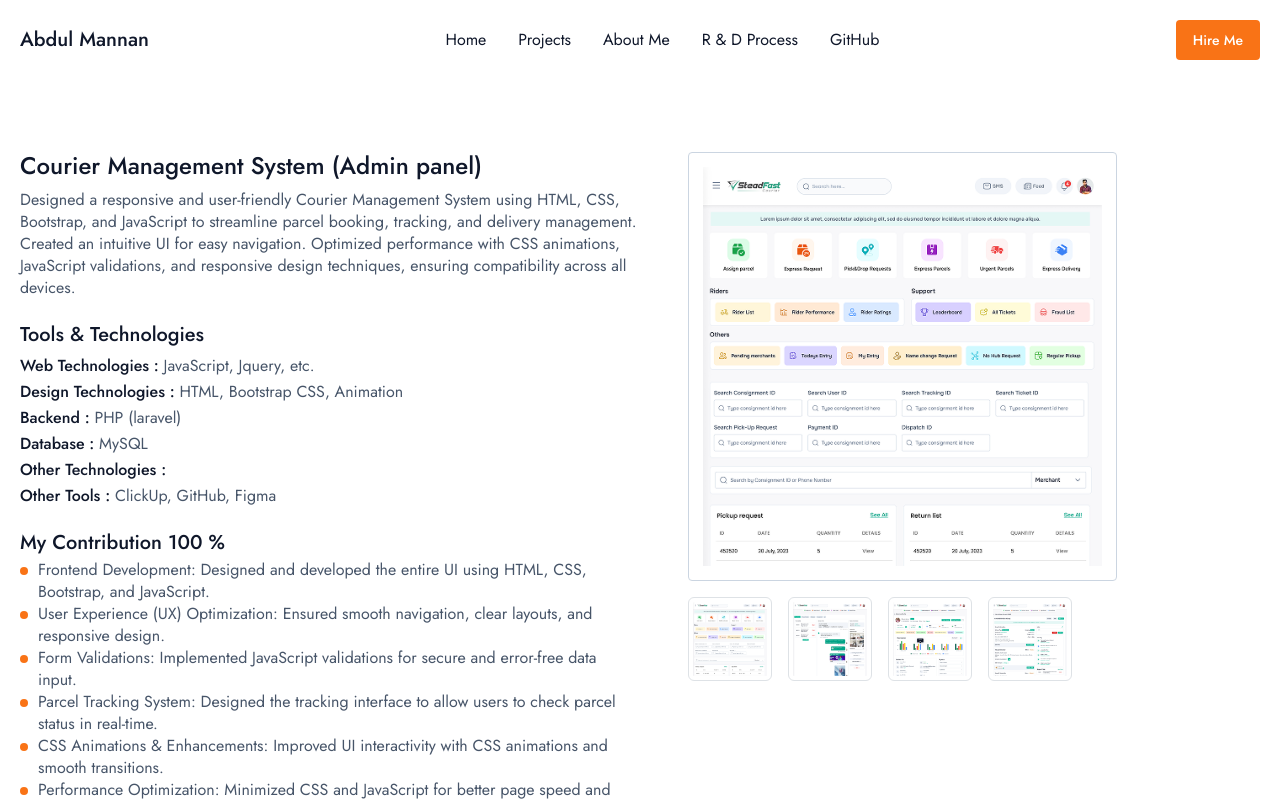
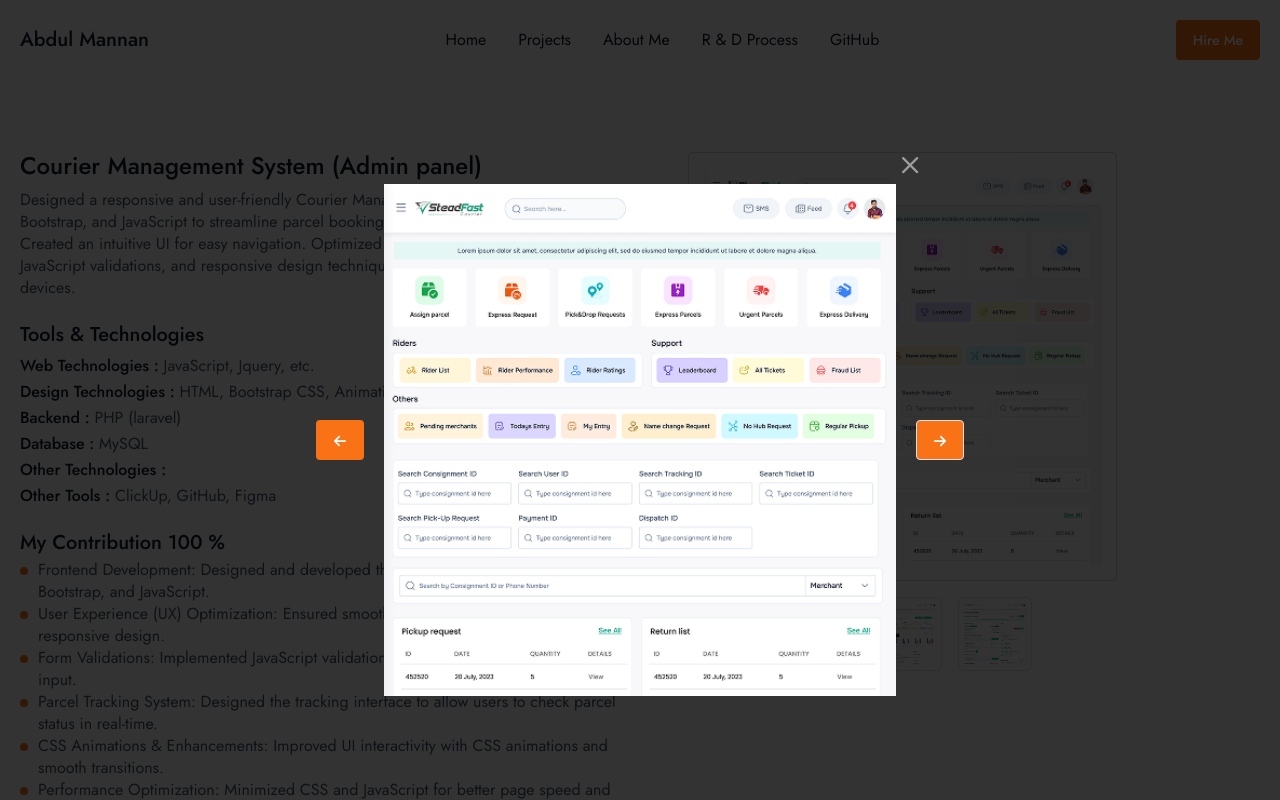
Before and after one commit to mannan608/mannan608-react, a React (Vite) app: page /project/1 in a window 1280 px wide. Both pictures are taken after a click on the element 902 px from the left and 366 px from the top of the page. Shown: the top 800 px of the page. Built offline with nearby package versions, Linux system fonts and the light colour scheme; what react-easy-emoji would draw is missing.

Commit message:
update image preview modal

```diff
--- a/package.json
+++ b/package.json
@@ -17,6 +17,7 @@
     "react-countup": "^6.5.3",
     "react-dom": "^18.3.1",
     "react-easy-emoji": "^1.8.1",
+    "react-icons": "^5.5.0",
     "react-lazy-load-image-component": "^1.6.3",
     "react-router-dom": "^7.1.1",
     "react-tabs": "^6.1.0",
--- /dev/null
+++ b/src/components/ImagePreviewModal.jsx
@@ -0,0 +1,23 @@
+import { FaArrowLeft, FaArrowRight } from "react-icons/fa6";
+import Close from "../assets/close.png"
+
+const ImagePreviewModal = ({ images, currentIndex, onClose, onNext, onPrev }) => {
+    return (
+        <>
+            <div id="imageModal"  >
+                <div className="previewImages ">
+                    <button className="btn btn-primary btn-sm" onClick={onPrev}><FaArrowLeft /></button>
+                    <div id="modalImage" className="position-relative">
+                        <img src={images[currentIndex]} alt="Modal Image" />
+                        <button className="btn  btn-sm closeBtn" onClick={onClose}><img src={Close} alt="" className="w-auto h-auto" /></button>
+                    </div>
+                    <button className="btn btn-primary btn-sm border" onClick={onNext}><FaArrowRight /></button>
+                </div>
+            </div>
+
+
+        </>
+    )
+}
+
+export default ImagePreviewModal
--- a/src/index.css
+++ b/src/index.css
@@ -553,8 +553,8 @@
 
 .gallery-img {
   .g-image {
-    width: 84px;
-    height: 84px;
+    width: 74px;
+    height: auto;
     cursor: pointer;
   }
 }
@@ -629,7 +629,46 @@
   padding: 14px;
 }
 
+#imageModal {
+  position: fixed;
+  top: 0;
+  left: 0;
+  background: rgba(0, 0, 0, 0.8);
+  z-index: 999;
+  width: 100%;
+  height: 100%;
+}
 
+#imageModal .previewImages {
+  display: flex;
+  justify-content: center;
+  align-items: center;
+  z-index: 999;
+  cursor: pointer;
+  width: 80%;
+  height: 80%;
+  gap: 20px;
+  margin: auto;
+  margin-top: 120px;
+}
+
+.closeBtn {
+  position: absolute;
+  top: -40px;
+  right: -40px;
+}
+
+#modalImage {
+  /* border: 5px solid var(--bs-primary-500); */
+  border-radius: 10px;
+  width: 50%;
+  height: auto;
+}
+
+.g-image.active {
+  border: 1px solid var(--bs-primary-500);
+  border-radius: 4px;
+}
 
 @media only screen and (max-width: 1366px) {
   .container-fluid {
--- a/src/pages/ProjectDetails.jsx
+++ b/src/pages/ProjectDetails.jsx
@@ -2,6 +2,7 @@ import { useState } from 'react'
 
 import data from '../data/projects'
 import { useParams } from 'react-router-dom'
+import ImagePreviewModal from '../components/ImagePreviewModal';
 
 
 const ProjectDetails = () => {
@@ -91,7 +92,7 @@ const ProjectDetails = () => {
                                 {/* Thumbnail Gallery */}
                                 <div className="gallery-img d-flex gap-3 mt-3">
                                     {project.images?.map((img, index) => (
-                                        <div key={index} className="g-image" onClick={() => setGallery(img)}>
+                                        <div key={index} className={`g-image ${img === gallery ? "active" : ""}`} onClick={() => setGallery(img)}>
                                             <img src={img} alt="Gallery" className="img-thumbnail" />
                                         </div>
                                     ))}
@@ -101,6 +102,17 @@ const ProjectDetails = () => {
                             </div>
                         </div>
                     </div>
+                    {
+                        showModal && (
+                            <ImagePreviewModal
+                                images={project.images}
+                                currentIndex={currentIndex}
+                                onClose={() => setShowModal(false)}
+                                onNext={handleNext}
+                                onPrev={handlePrev}
+                            />
+                        )
+                    }
                 </div>
             </div>
         </div>
```
Also changed, not shown: src/assets/close.png (added), 1 other file (tests, documents, lock files or other folders).
